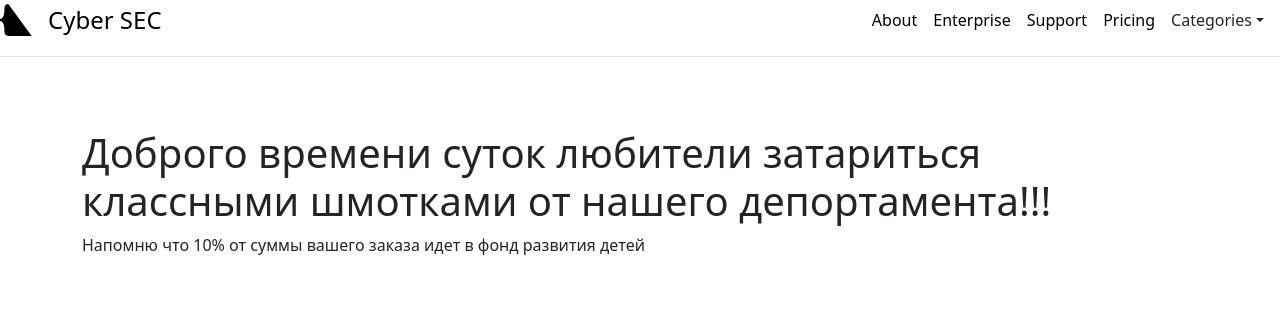
After one commit to Fananad/shop_django, a Django app: page /about in a window 1280 px wide. The commit adds this page. Shown: the top 320 px of the page. Run offline with Django 4.2, Linux system fonts and the light colour scheme; data that the repository does not hold is empty.

Commit message:
add about

```diff
--- a/store/urls.py
+++ b/store/urls.py
@@ -5,4 +5,5 @@ app_name = 'store'
 
 urlpatterns = [
     path('', views.all_products, name='all_products'),
+    path('about', views.about, name='about'),
 ]
--- a/store/views.py
+++ b/store/views.py
@@ -10,3 +10,7 @@ def categories(request):
 def all_products(request):
     products = Product.objects.all()
     return render(request, 'store/home.html', {'products': products})
+
+
+def about(request):
+    return render(request, 'about/about.html')
--- /dev/null
+++ b/templates/about/about.html
@@ -0,0 +1,8 @@
+{% extends "store/base.html" %}
+{% block title %}Об авторе проекта{% endblock %}
+{% block content %}
+<div class="container py-5">
+  <h1>Доброго времени суток любители затариться классными шмотками от нашего депортамента!!!</h1>
+  <p>
+    Напомню что 10% от суммы вашего заказа идет в фонд развития детей</p>
+{% endblock %}
--- a/templates/store/base.html
+++ b/templates/store/base.html
@@ -20,7 +20,7 @@
           </a>
 
           <nav class="d-flex align-items-center flex-wrap mt-2 mt-md-0 ms-md-auto me-3">
-            <a class="me-3 py-2 link-body-emphasis text-decoration-none" href="#">Features</a>
+            <a class="me-3 py-2 link-body-emphasis text-decoration-none" href="/about">About</a>
             <a class="me-3 py-2 link-body-emphasis text-decoration-none" href="#">Enterprise</a>
             <a class="me-3 py-2 link-body-emphasis text-decoration-none" href="#">Support</a>
             <a class="me-3 py-2 link-body-emphasis text-decoration-none" href="#">Pricing</a>
```
Also changed, not shown: templates/store/products/detail.html (added, +11 -0 lines), media/image/cloud.jpg (added), media/image/samurai.jpg (added), media/image/white.jpg (added).
